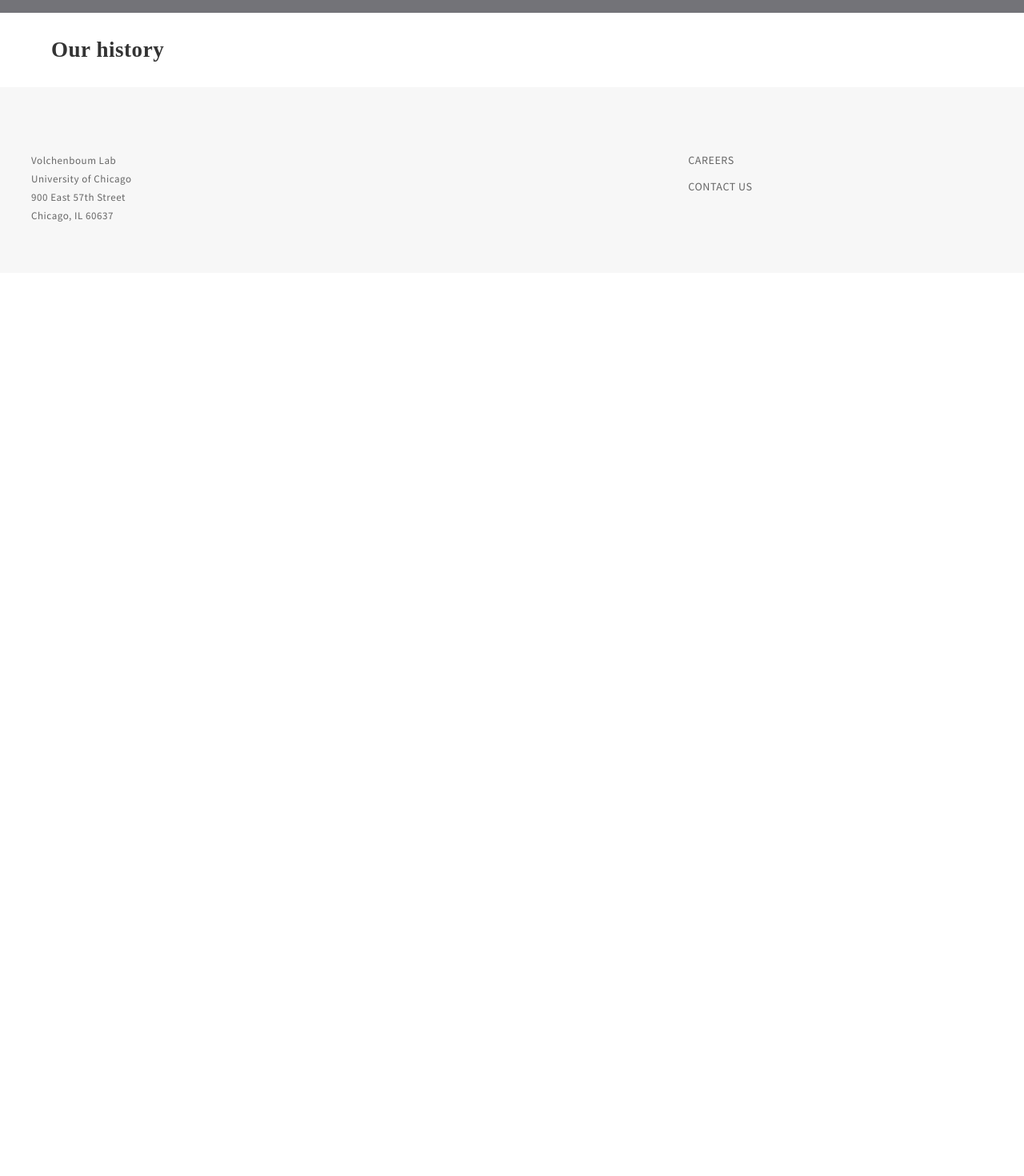
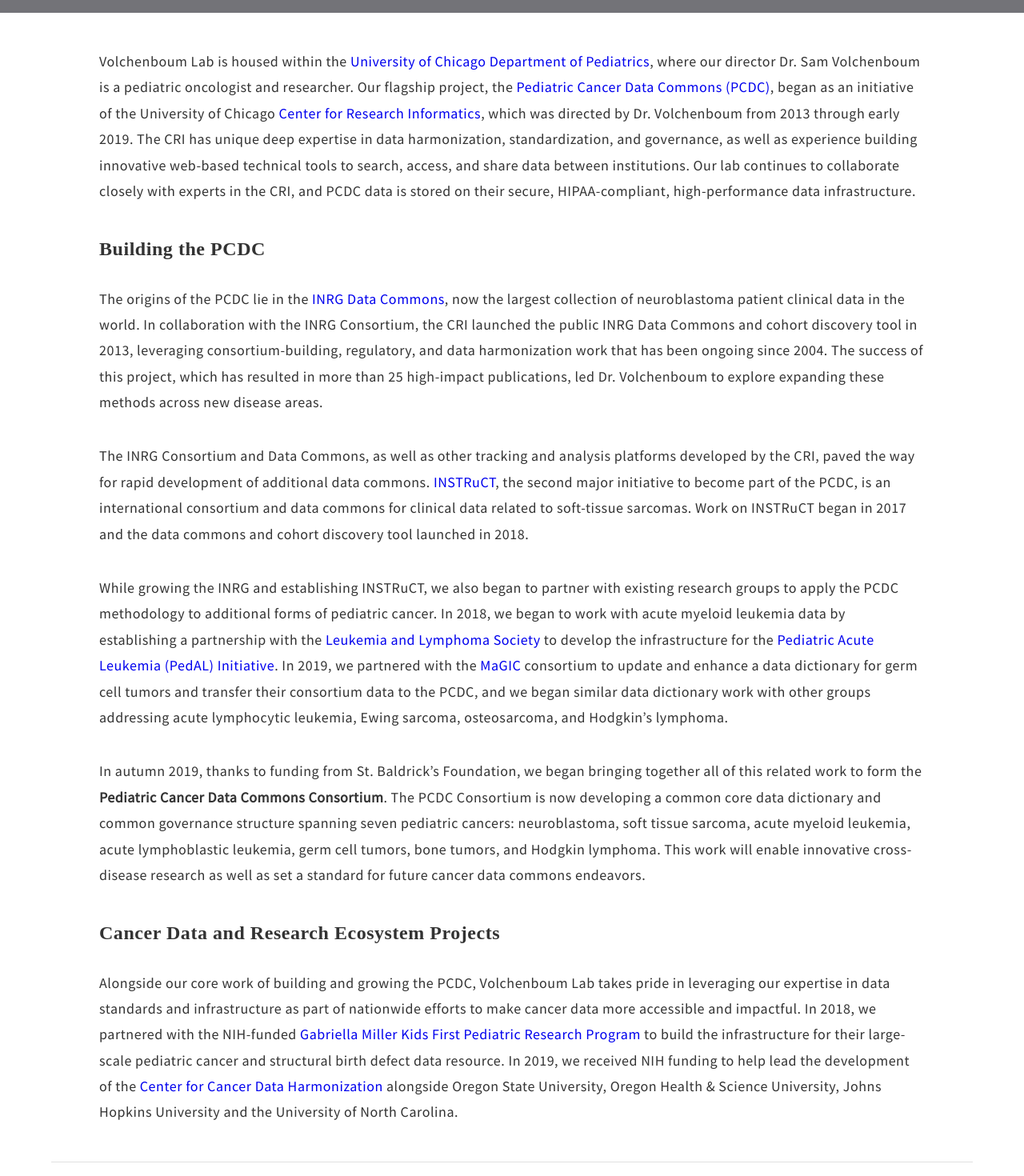
Before and after one commit to bobaekang/pcdc-clone-react, a React (Create React App) app: page /history in a window 1280 px wide. Shown: the part 440-1910 px from the top of the page at 80% size. Before the commit the page ends 800 px from the top, so only its background shows below. Built offline with nearby package versions, Linux system fonts and the light colour scheme; a web font is replaced by a local one.

Commit message:
feat: complete history page

```diff
--- a/src/pages/about/History.js
+++ b/src/pages/about/History.js
@@ -1,7 +1,185 @@
 import React from 'react'
+import { Divider, Grid } from '@material-ui/core'
+import { withStyles } from '@material-ui/core/styles'
 
-function History() {
-  return <h2>Our history</h2>
+const styles = {
+  section: {
+    margin: '45px 60px',
+    '& h3': {
+      fontSize: '24px',
+      fontWeight: '700',
+    },
+    '& p': {
+      marginBottom: '35px',
+    },
+  },
+  timeline: {
+    backgroundColor: '#eaeaea',
+    textAlign: 'center',
+    padding: '10px',
+  },
 }
 
-export default History
+function History({ classes }) {
+  return (
+    <>
+      <div className={classes.section}>
+        <p>
+          Volchenboum Lab is housed within the{' '}
+          <a href="https://pediatrics.uchicago.edu/">
+            University of Chicago Department of Pediatrics
+          </a>
+          , where our director Dr. Sam Volchenboum is a pediatric oncologist and
+          researcher. Our flagship project, the{' '}
+          <a href="https://commons.cri.uchicago.edu/pcdc/">
+            Pediatric Cancer Data Commons (PCDC)
+          </a>
+          , began as an initiative of the University of Chicago{' '}
+          <a href="http://cri.uchicago.edu">Center for Research Informatics</a>,
+          which was directed by Dr. Volchenboum from 2013 through early 2019.
+          The CRI has unique deep expertise in data harmonization,
+          standardization, and governance, as well as experience building
+          innovative web-based technical tools to search, access, and share data
+          between institutions. Our lab continues to collaborate closely with
+          experts in the CRI, and PCDC data is stored on their secure,
+          HIPAA-compliant, high-performance data infrastructure.
+        </p>
+        <h3>Building the PCDC</h3>
+        <p>
+          The origins of the PCDC lie in the{' '}
+          <a href="https://commons.cri.uchicago.edu/inrg/">INRG Data Commons</a>
+          , now the largest collection of neuroblastoma patient clinical data in
+          the world. In collaboration with the INRG Consortium, the CRI launched
+          the public INRG Data Commons and cohort discovery tool in 2013,
+          leveraging consortium-building, regulatory, and data harmonization
+          work that has been ongoing since 2004. The success of this project,
+          which has resulted in more than 25 high-impact publications, led Dr.
+          Volchenboum to explore expanding these methods across new disease
+          areas.
+        </p>
+        <p>
+          The INRG Consortium and Data Commons, as well as other tracking and
+          analysis platforms developed by the CRI, paved the way for rapid
+          development of additional data commons.{' '}
+          <a href="https://commons.cri.uchicago.edu/instruct/">INSTRuCT</a>, the
+          second major initiative to become part of the PCDC, is an
+          international consortium and data commons for clinical data related to
+          soft-tissue sarcomas. Work on INSTRuCT began in 2017 and the data
+          commons and cohort discovery tool launched in 2018.
+        </p>
+        <p>
+          While growing the INRG and establishing INSTRuCT, we also began to
+          partner with existing research groups to apply the PCDC methodology to
+          additional forms of pediatric cancer. In 2018, we began to work with
+          acute myeloid leukemia data by establishing a partnership with the{' '}
+          <a href="http://lls.org">Leukemia and Lymphoma Society</a> to develop
+          the infrastructure for the{' '}
+          <a href="https://commons.cri.uchicago.edu/pedal/">
+            Pediatric Acute Leukemia (PedAL) Initiative
+          </a>
+          . In 2019, we partnered with the{' '}
+          <a href="https://commons.cri.uchicago.edu/magic/">MaGIC</a> consortium
+          to update and enhance a data dictionary for germ cell tumors and
+          transfer their consortium data to the PCDC, and we began similar data
+          dictionary work with other groups addressing acute lymphocytic
+          leukemia, Ewing sarcoma, osteosarcoma, and Hodgkin’s lymphoma.
+        </p>
+        <p>
+          In autumn 2019, thanks to funding from St. Baldrick’s Foundation, we
+          began bringing together all of this related work to form the{' '}
+          <strong>Pediatric Cancer Data Commons Consortium</strong>. The PCDC
+          Consortium is now developing a common core data dictionary and common
+          governance structure spanning seven pediatric cancers: neuroblastoma,
+          soft tissue sarcoma, acute myeloid leukemia, acute lymphoblastic
+          leukemia, germ cell tumors, bone tumors, and Hodgkin lymphoma. This
+          work will enable innovative cross-disease research as well as set a
+          standard for future cancer data commons endeavors.
+        </p>
+        <h3>Cancer Data and Research Ecosystem Projects</h3>
+        <p>
+          Alongside our core work of building and growing the PCDC, Volchenboum
+          Lab takes pride in leveraging our expertise in data standards and
+          infrastructure as part of nationwide efforts to make cancer data more
+          accessible and impactful. In 2018, we partnered with the NIH-funded{' '}
+          <a href="https://commonfund.nih.gov/kidsfirst">
+            Gabriella Miller Kids First Pediatric Research Program
+          </a>{' '}
+          to build the infrastructure for their large-scale pediatric cancer and
+          structural birth defect data resource. In 2019, we received NIH
+          funding to help lead the development of the{' '}
+          <a href="https://commons.cri.uchicago.edu/ccdh/">
+            Center for Cancer Data Harmonization
+          </a>{' '}
+          alongside Oregon State University, Oregon Health &amp; Science
+          University, Johns Hopkins University and the University of North
+          Carolina.
+        </p>
+      </div>
+      <Divider />
+      <div className={classes.section}>
+        <Grid container justify="center">
+          <Grid xs={9} item className={classes.timeline}>
+            <h2>2004</h2>
+            <p>INRG Task Force formed</p>
+            <h2>2013</h2>
+            <p>INRG database and cohort discovery tool launch</p>
+            <h2>2017</h2>
+            <p>
+              INSTRuCT formed; work begins on database and cohort discovery tool
+            </p>
+            <h2>2018</h2>
+            <p>
+              CRI/Volchenboum Lab begin work on Gabriella Miller Kids First
+              Pediatric Research Program
+            </p>
+            <p>
+              Volchenboum Lab pilots integration of radiology images into the
+              INRG Data Commons with funding from NIH
+            </p>
+            <p>
+              Work begins on in-browser data visualizations for INRG Data
+              Commons
+            </p>
+            <p>
+              With funding from Rally Foundation, INSTRuCT database and cohort
+              discovery tool are completed for internal launch to INSTRuCT
+              Executive Committee
+            </p>
+            <p>
+              Leukemia and Lymphoma Society Pediatric Acute Leukemia (PedAL)
+              Initiative data infrastructure collaboration begins
+            </p>
+            <h2>2019</h2>
+            <p>
+              Partnership established with the MaGIC consortium include germ
+              cell tumors in the PCDC
+            </p>
+            <p>
+              AML data dictionary and data commons work expands to include
+              European partners
+            </p>
+            <p>
+              Volchenboum Lab receives funding from St. Baldrick’s Foundation to
+              create the Pediatric Cancer Data Commons Consortium
+            </p>
+            <p>
+              First PCDC All-Commons Workshop is held at the SIOP Conference in
+              Lyon
+            </p>
+            <p>
+              Data dictionary work begins for ALL, Ewing sarcoma, osteosarcoma,
+              and Hodgkin’s lymphoma
+            </p>
+            <p>
+              Volchenboum Lab receives NIH funding to create the Center for
+              Cancer Data Harmonization with partner institutions
+            </p>
+            <p>AML data dictionary complete</p>
+          </Grid>
+        </Grid>
+      </div>
+    </>
+  )
+}
+
+export default withStyles(styles)(History)
```
